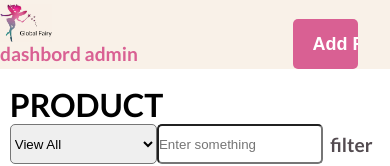
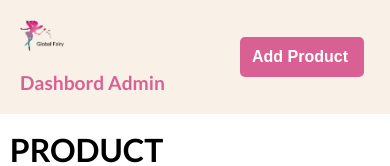
Before and after one commit to YahyaNashar22/Global-Fairy-front-end, a React (Create React App) app in the folder global-fairy/: page /dashboard in a window 390 px wide. Shown: the top 166 px of the page. Built offline with nearby package versions, Linux system fonts and the light colour scheme; no server answers.

Commit message:
Edit the dashboard and the product view

```diff
--- a/global-fairy/src/components/ProductView/ProductView.module.css
+++ b/global-fairy/src/components/ProductView/ProductView.module.css
@@ -39,6 +39,7 @@
   display: flex;
   flex-direction: column;
   justify-content: center;
+  width: 50%;
 }
 
 .content .mainTitle {
@@ -101,6 +102,7 @@
 
   .details {
     align-items: center;
+    margin: auto;
   }
   .content {
     text-align: center;
--- a/global-fairy/src/components/PurshaseButtons/PurshaseButtons.module.css
+++ b/global-fairy/src/components/PurshaseButtons/PurshaseButtons.module.css
@@ -8,7 +8,7 @@
   color: #000;
   font-size: 16px;
   display: flex;
-  width: 20%;
+  width: 22%;
   height: 65px;
   padding: 0px 5px;
   justify-content: space-between;
@@ -62,7 +62,11 @@
   transition: .2s;
   margin-top: 20px;
 }
-
+@media (max-width: 1200px) {
+  .counter {
+    width: fit-content;
+  }
+}
 @media (max-width: 992px) {
   .purshaseButtons {
     justify-content: center;
--- a/global-fairy/src/components/similiarProducts/Similiar.module.css
+++ b/global-fairy/src/components/similiarProducts/Similiar.module.css
@@ -18,7 +18,7 @@
     width: 100%;
     height: 100%;
     object-fit: cover;
-    border-radius: 8%;
+    border-radius: 4%;
 }
 
 .details {
--- a/global-fairy/src/pages/Dashboard/Dashboard.module.css
+++ b/global-fairy/src/pages/Dashboard/Dashboard.module.css
@@ -5,10 +5,15 @@ table {
 }
 
 .title {
+    display: flex;
+    text-align: center;
+    align-items: center;
     font-size: larger;
     font-weight: bolder;
     color: #D96093;
-    size: 50px;
+    gap: 20px;
+    text-transform: capitalize;
+
 }
 
 table,
@@ -80,17 +85,13 @@ height: 27px;
     size: 40%;
     width: 100%;
     margin-bottom: 1em;
-}
-
-.title {
-    display: flex;
-    text-align: center;
+    padding: 20px
 }
 
 .submit {
     text-align: center;
-    width: 20%;
     min-width: 130px;
+    display: flex;
 }
 
 .submit input[type="submit"] {
@@ -100,7 +101,6 @@ height: 27px;
     border: none;
     border-radius: 5px;
     cursor: pointer;
-    width: 50%;
     height: 50px;
     align-items: left;
     font-weight: bold;
@@ -151,6 +151,7 @@ height: 27px;
 
 .admin {
     color: #374151;
+    text-transform: capitalize;
 }
 
 @media (max-width:1000px){
@@ -204,3 +205,10 @@ height: 27px;
         max-height: 300px;
     }
 }
+@media (max-width: 767px) {
+    .submit input[type="submit"] {
+        padding: 0px 12px;
+        height: 40px;
+        font-size: 16px;
+}
+}
```
